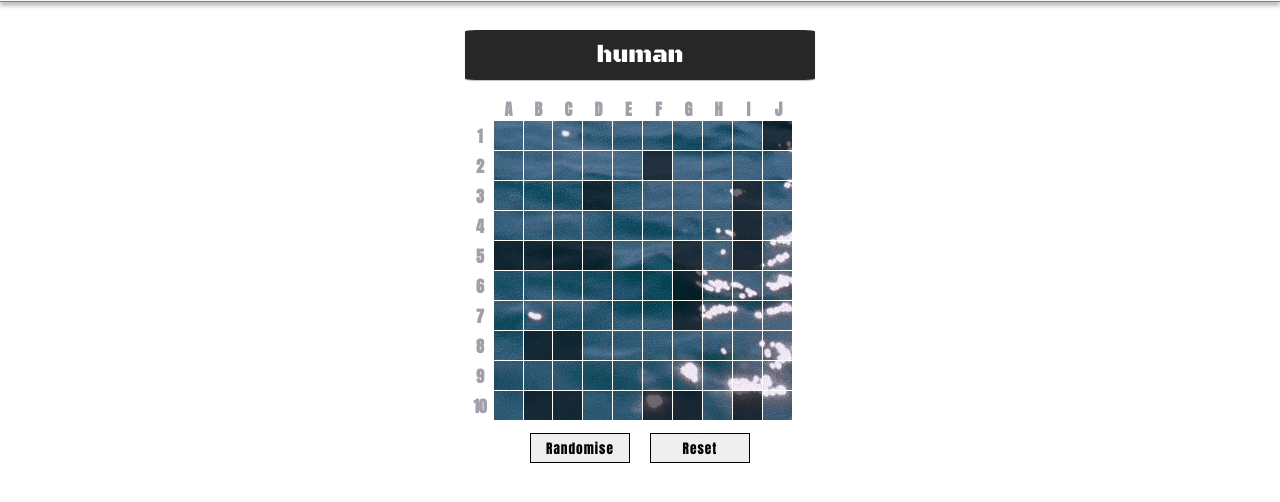
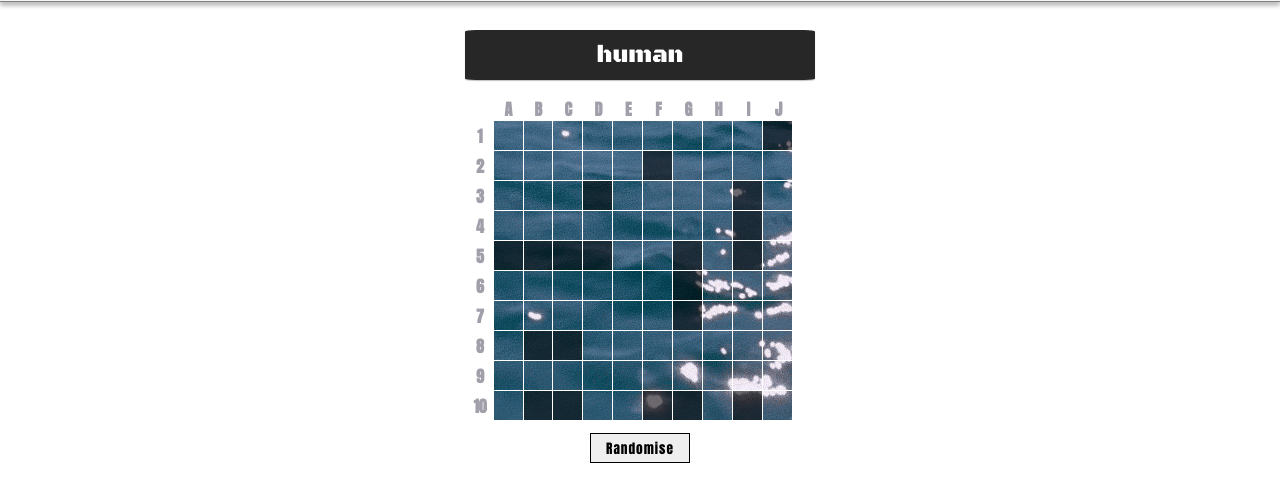
Before and after one commit to Mogoatlhe/battleship, a website built with webpack: page dist/index.html in a window 1280 px wide. Shown: the part 70-572 px from the top of the page. Built offline with nearby package versions, Linux system fonts and the light colour scheme.

Commit message:
remove reset btn

```diff
--- a/src/style/style.css
+++ b/src/style/style.css
@@ -172,7 +172,7 @@ i {
 	margin-top: 10px;
 	display: flex;
 	width: 220px;
-	justify-content: space-between;
+	justify-content: center;
 }
 
 .reset,
--- a/src/view/boardOptions.ts
+++ b/src/view/boardOptions.ts
@@ -4,13 +4,13 @@ import Reset from "./reset";
 
 const BoardOptions = (grid: typeof Grid) => {
 	const randomise = Randomise(grid);
-	const reset = Reset();
+	// const reset = Reset();
 
 	const optionsContainer = document.createElement("div");
 	optionsContainer.classList.add("flex");
 	optionsContainer.setAttribute("id", "options-container");
 	optionsContainer.append(randomise.getBtn());
-	optionsContainer.append(reset.getResetBtn());
+	// optionsContainer.append(reset.getResetBtn());
 
 	const getBoardOptions = () => optionsContainer;
 
```
Also changed, not shown: dist/bundle.js.
